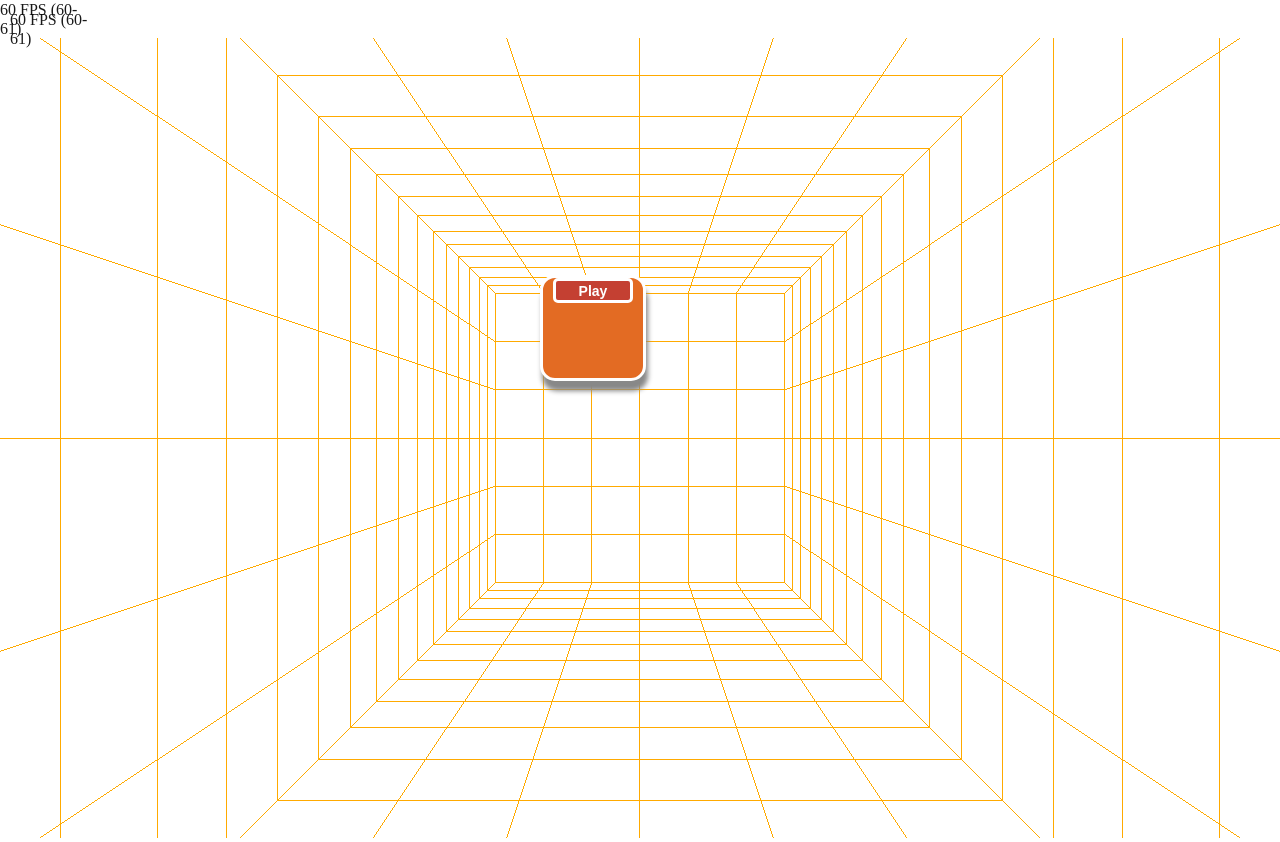
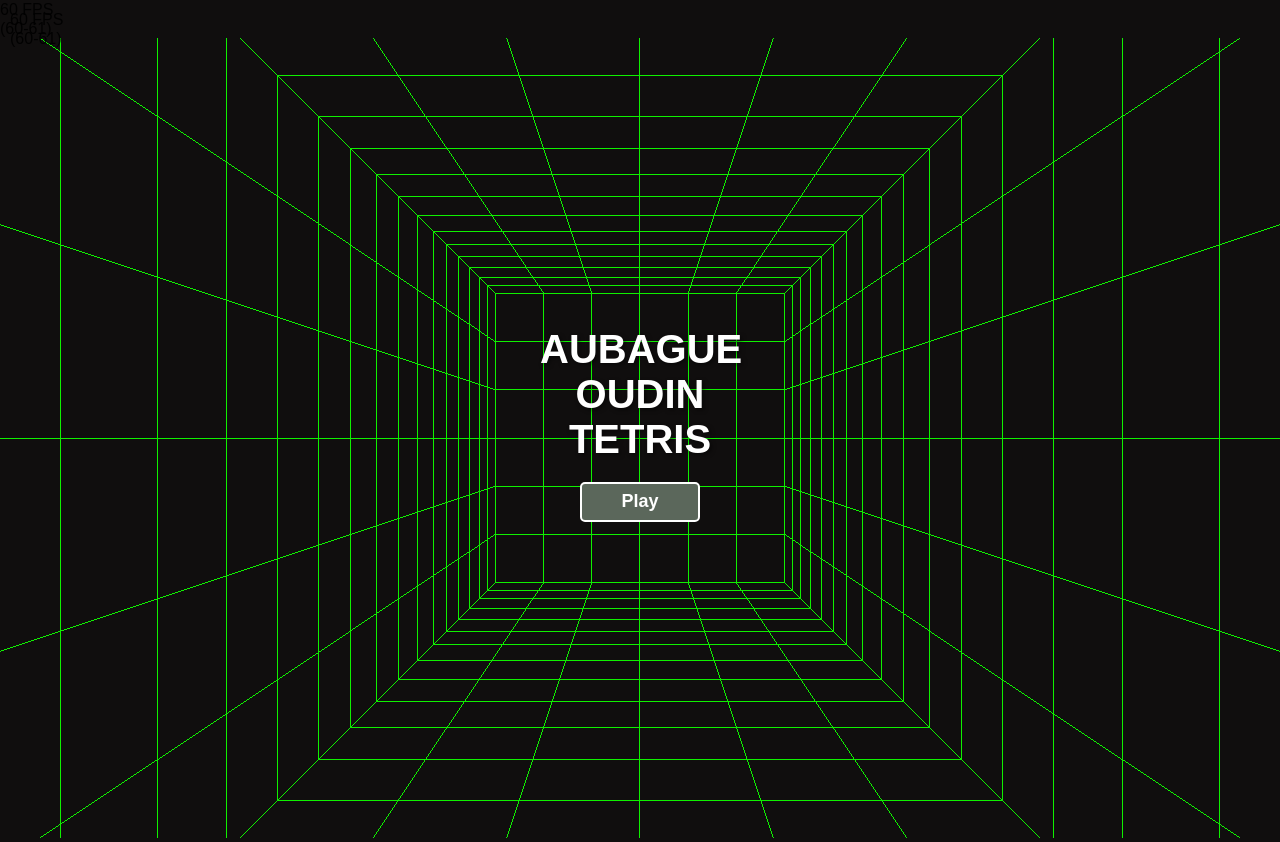
Before and after one commit to grintzdel/sae402, a plain HTML site: page index.html in a window 1280 px wide. Drawn offline with Linux system fonts and the light colour scheme.

Commit message:
COMMIT STYLE + RAPIDITER

```diff
--- a/index.html
+++ b/index.html
@@ -2,73 +2,9 @@
 <html>
 <head>
     <title>Three.js Tetris</title>
-        <style>
-            body {margin: 0; padding: 0; overflow: hidden;}
 
-            #menu {
-                position: absolute;
-                width: 100px;
-                height: 100px;
-
-                top: 50%; left: 50%;
-                margin: -125px 0 0 -100px;
-
-                text-align: center;
-
-                border: 3px solid #fff;
-                border-radius: 15px;
-
-                background-color: #E36B23;
-                box-shadow: 2px 10px 5px #888;
-            }
-
-            #menu p {font-weight: bold; color: #fff;}
-            #menu p a {color: #fff;}
-
-            #menu button {
-                width: 80px;
-                height: 25px;
-
-                background-color: #C44032;
-
-                border: 3px solid #fff;
-                border-radius: 5px;
-
-                font-size: 14px;
-                font-weight: bold;
-                color: #fff;
-
-                align-content: center;
-                align-items: center;
-                justify-content: center;
-            }
-
-            #points {
-                position: absolute;
-                width: 120px;
-                height: 16px;
-
-                padding: 12px;
-
-                top: 20px;
-                right: 80px;
-
-                border: 3px solid #fff;
-                border-radius: 15px;
-
-                background-color: #E36B23;
-                box-shadow: 2px 10px 5px #888;
-
-                font-size: 14px;
-                font-weight: bold;
-                color: #fff;
-
-                text-align: right;
-
-                display: none;
-            }
-        </style>
     <meta http-equiv="Content-Type" content="text/html; charset=utf-8"/>
+    <link rel="stylesheet" href="style.css">
 </head>
 <body>
 <audio id="audio_theme" src="music/tetris.mp3" preload="auto"></audio>
@@ -78,10 +14,11 @@
 <audio id="audio_score" src="music/cash.mp3" preload="auto"></audio>
 
 <div id="menu">
+    <h1>AUBAGUE OUDIN TETRIS</h1>
     <button id="play_button">Play</button>
 </div>
 
-        <div id="points">
+<div id="points" class="hide">
     0
 </div>
 
--- a/js/tetris.js
+++ b/js/tetris.js
@@ -66,7 +66,7 @@ Tetris.init = function () {
 
     var boundingBox = new THREE.Mesh(
         new THREE.CubeGeometry(boundingBoxConfig.width, boundingBoxConfig.height, boundingBoxConfig.depth, boundingBoxConfig.splitX, boundingBoxConfig.splitY, boundingBoxConfig.splitZ),
-        new THREE.MeshBasicMaterial({ color:0xffaa00, wireframe:true })
+        new THREE.MeshBasicMaterial({ color:0xff000, wireframe:true })
     );
     Tetris.scene.add(boundingBox);
 
@@ -95,11 +95,12 @@ Tetris.start = function () {
     Tetris.animate();
 };
 
-Tetris.gameStepTime = 200;
+Tetris.gameStepTime = 500;
 
 Tetris.frameTime = 0; // ms
 Tetris.cumulatedFrameTime = 0; // ms
 Tetris._lastFrameTime = Date.now(); // timestamp
+Tetris._lastSpeedIncrease = Date.now(); // timestamp for last speed increase
 
 Tetris.gameOver = false;
 
@@ -118,7 +119,15 @@ Tetris.animate = function () {
 
     Tetris.stats.update();
 
-    if (!Tetris.gameOver) window.requestAnimationFrame(Tetris.animate);
+    if (!Tetris.gameOver) {
+        window.requestAnimationFrame(Tetris.animate);
+
+        // Augmenter la vitesse toutes les 10 secondes
+        if (time - Tetris._lastSpeedIncrease >= 10000) {
+            Tetris.gameStepTime -= 50;
+            Tetris._lastSpeedIncrease = time;
+        }
+    }
 };
 
 
--- /dev/null
+++ b/style.css
@@ -0,0 +1,62 @@
+body {
+    margin: 0;
+    padding: 0;
+    overflow: hidden;
+    background-color: #100e0e;
+    font-family: Arial, sans-serif;
+}
+
+#menu {
+    position: absolute;
+    width: 200px;
+    height: 200px;
+    top: 50%;
+    left: 50%;
+    margin: -100px 0 0 -100px;
+    text-align: center;
+}
+
+#menu h1 {
+    font-size: 40px;
+    color: #FFF;
+    text-shadow: 2px 2px 4px rgba(0, 0, 0, 0.5);
+    margin-bottom: 20px;
+}
+
+#play_button {
+    width: 120px;
+    height: 40px;
+    background-color: #5b675b;
+    border: 2px solid #FFF;
+    border-radius: 5px;
+    color: #FFF;
+    font-size: 18px;
+    font-weight: bold;
+    cursor: pointer;
+    transition: all 0.3s ease;
+}
+
+#play_button:hover {
+    background-color: rgba(0, 0, 0, 0.5);
+}
+
+#points {
+    position: absolute;
+    width: 120px;
+    height: 40px;
+    top: 20px;
+    right: 20px;
+    border: 2px solid #FFF;
+    border-radius: 5px;
+    background-color:rgba(0, 0, 0, 0.5);
+    color: #FFF;
+    font-size: 18px;
+    font-weight: bold;
+    text-align: center;
+    line-height: 40px;
+    transition: all 0.3s ease;
+}
+
+#points.hide {
+    display: none;
+}
```
Lines whose indentation alone changed are shown as unchanged.
